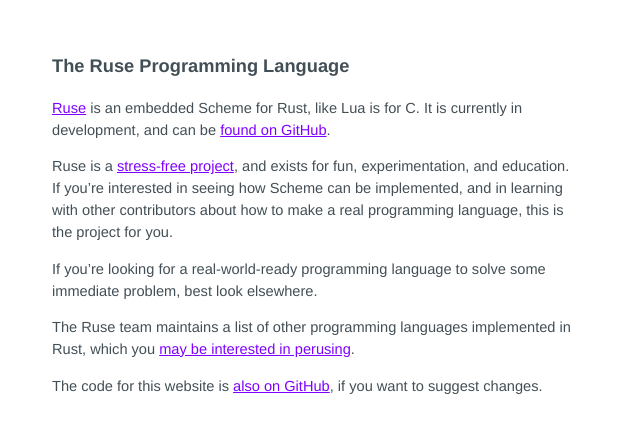
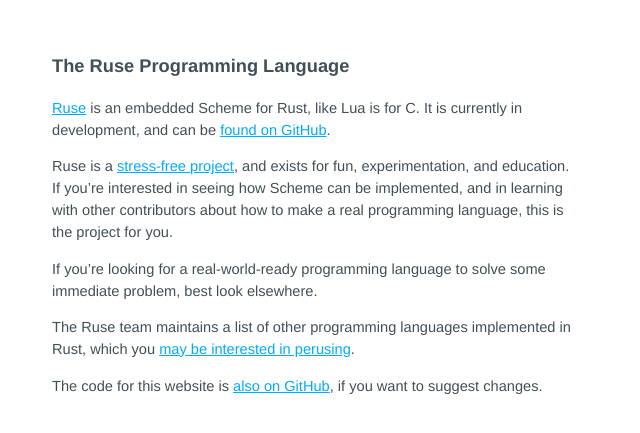
Before and after one commit to alilleybrinker/ruse-lang.github.io, a Jekyll site: the page built from index.md, in a window 1280 px wide. Shown: the top 433 px of the page, without its empty margins (0-640 px from the left). Built offline with Jekyll 4.4.1, drawn with Linux system fonts in a browser that asks for light colours.

Commit message:
Small color fix

```diff
--- a/_sass/config/_color.scss
+++ b/_sass/config/_color.scss
@@ -22,8 +22,8 @@
 // Links
 //-------------------------------------------------------------------
 
-$color-link: hsla(270, 100%, 50%, 1) !default;
-$color-focusedLink: hsla(270, 100%, 67%, 1) !default;
+$color-link: hsla(200, 100%, 50%, 1) !default;
+$color-focusedLink: hsla(200, 100%, 67%, 1) !default;
 $color-visitedLink: hsla(275, 25%, 50%, 1) !default;
 
 //-------------------------------------------------------------------
```
